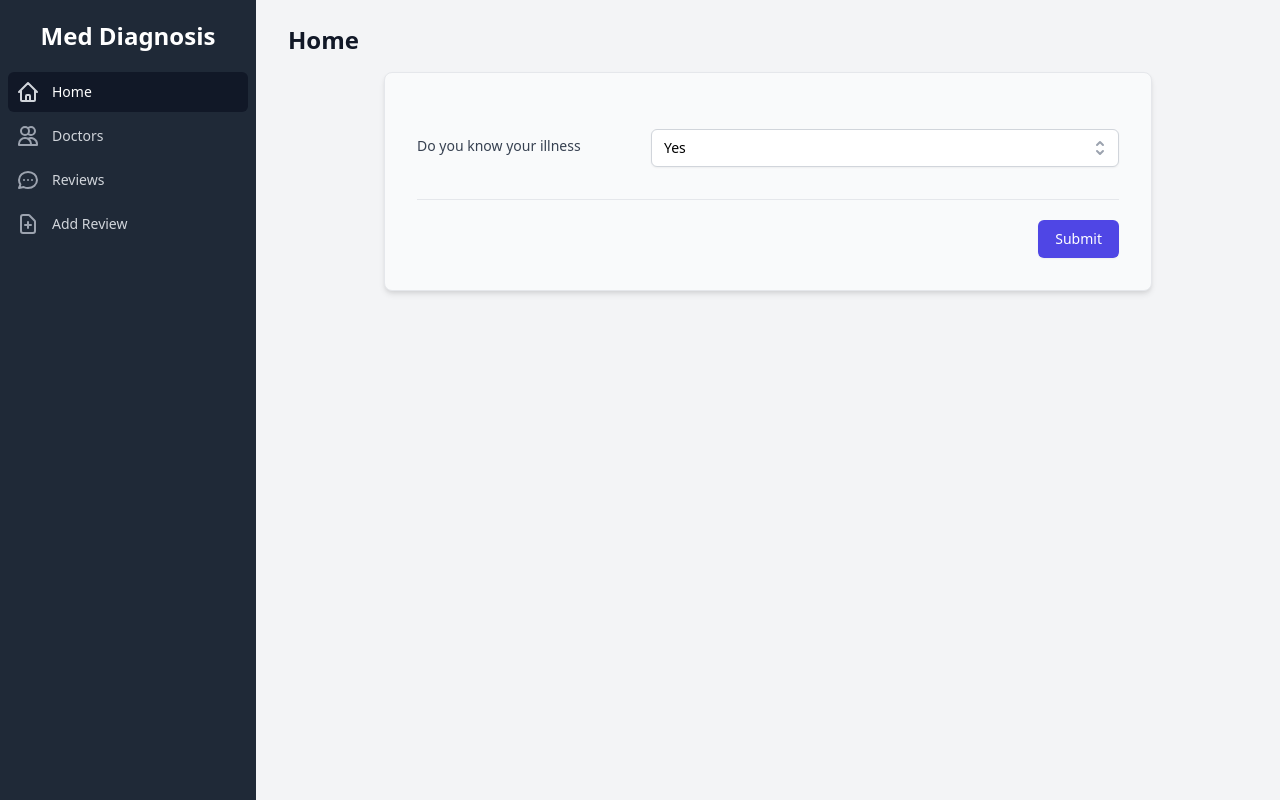
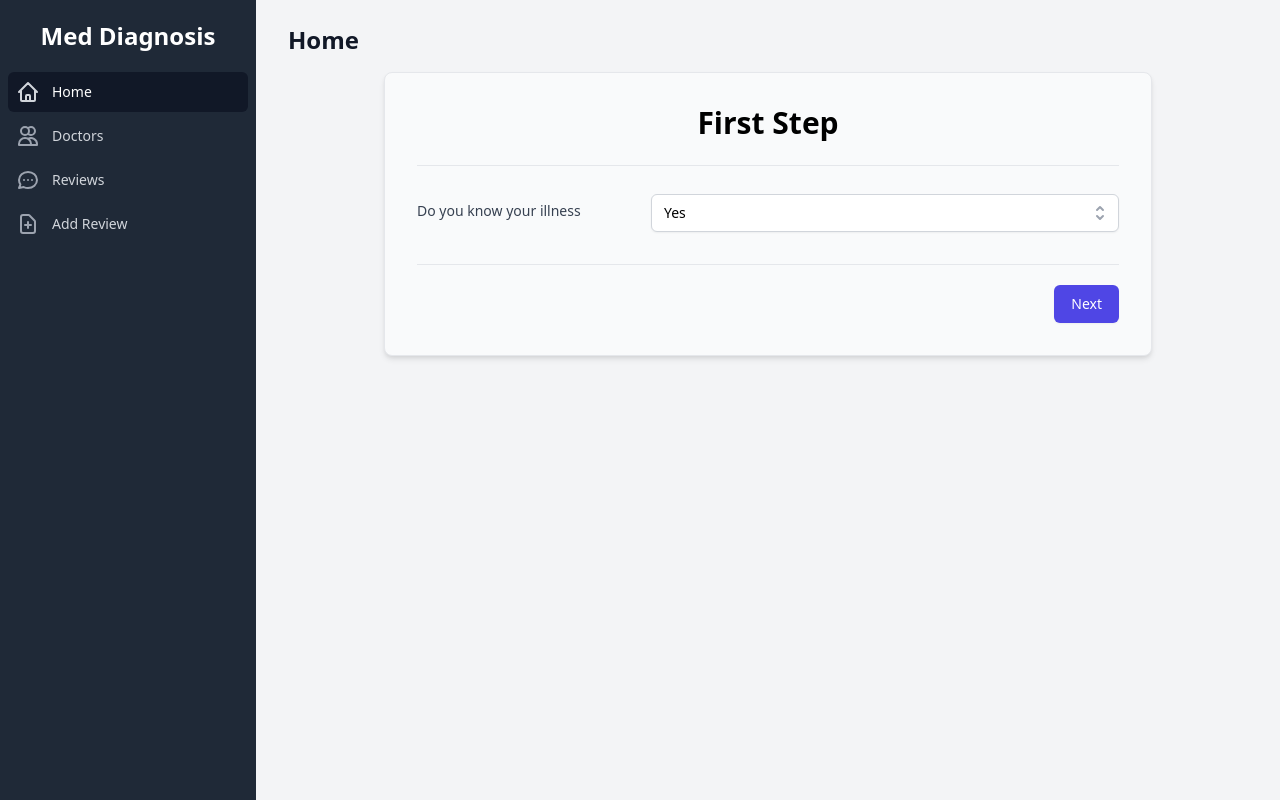
Before and after one commit to Bahodir8586/hackathon-med-diagnosis, a Next.js app: page / in a window 1280 px wide. Built offline with nearby package versions, Linux system fonts and the light colour scheme.

Commit message:
refactoring

```diff
--- a/components/home/firstForm.jsx
+++ b/components/home/firstForm.jsx
@@ -22,7 +22,8 @@ export default function FirstForm({ submitForm }) {
       }}
     >
       <div className="space-y-8 divide-y divide-gray-200 sm:space-y-5">
-        <div className="mt-6 sm:mt-5 space-y-6 sm:space-y-5">
+        <h3 className="mb-6 text-3xl font-bold text-center">First Step</h3>
+        <div className="pt-6 sm:mt-5 space-y-6 sm:space-y-5">
           <SelectComponent
             label={'Do you know your illness'}
             options={options}
@@ -41,7 +42,7 @@ export default function FirstForm({ submitForm }) {
               submitForm(chosenValue.value);
             }}
           >
-            Submit
+            Next
           </button>
         </div>
       </div>
--- a/components/home/knowsForm.jsx
+++ b/components/home/knowsForm.jsx
@@ -30,7 +30,10 @@ export default function KnowsForm({ submitForm }) {
       }}
     >
       <div className="space-y-8 divide-y divide-gray-200 sm:space-y-5">
-        <div className="mt-6 sm:mt-5 space-y-6 sm:space-y-5">
+        <h3 className="mb-6 text-3xl font-bold text-center">
+          Let&apos;s choose the field of doctor
+        </h3>
+        <div className="pt-6 sm:mt-5 space-y-6 sm:space-y-5">
           <SelectComponent
             label={'Field of the doctor'}
             options={options}
@@ -49,7 +52,7 @@ export default function KnowsForm({ submitForm }) {
               submitForm(chosenValue.value);
             }}
           >
-            Submit
+            Next
           </button>
         </div>
       </div>
--- a/components/home/sortForm.jsx
+++ b/components/home/sortForm.jsx
@@ -21,11 +21,11 @@ const locations = [
     value: '1',
   },
   {
-    name: '1 - 5 km',
+    name: '0 - 5 km',
     value: '5',
   },
   {
-    name: '5 - 10 km',
+    name: '0 - 10 km',
     value: '10',
   },
   {
```
